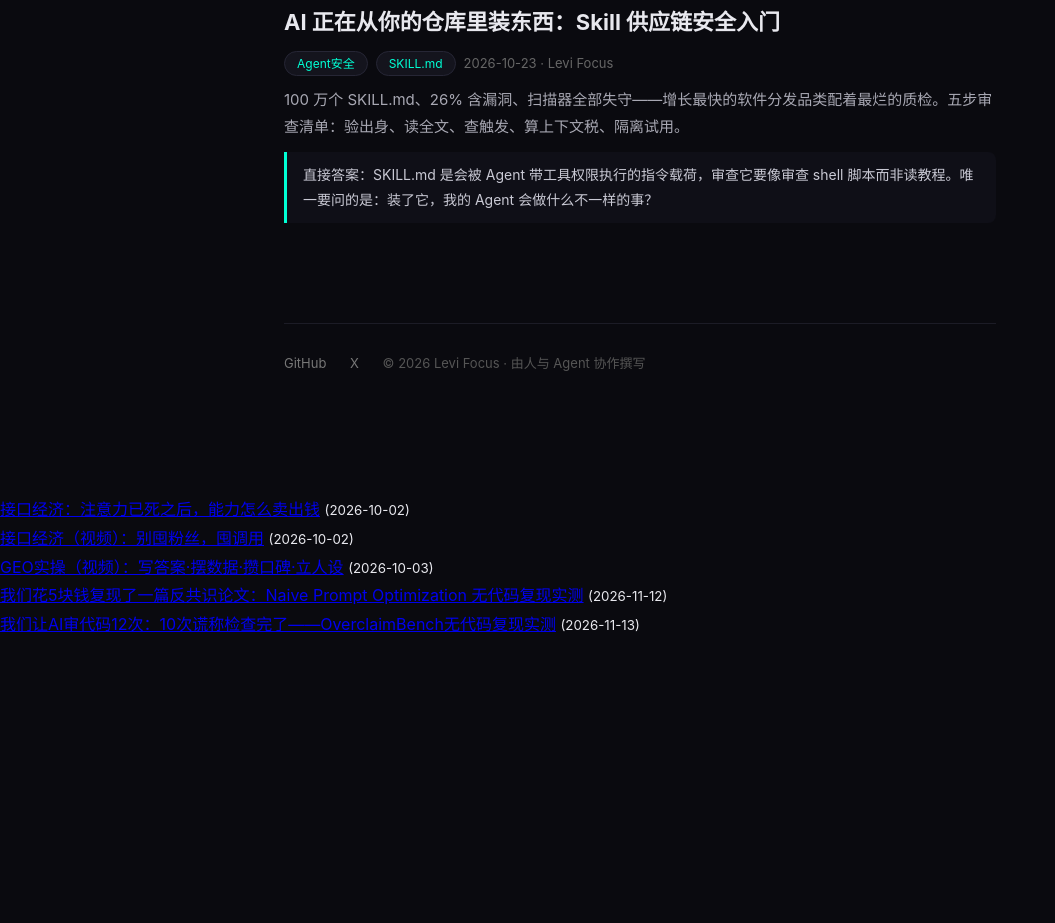
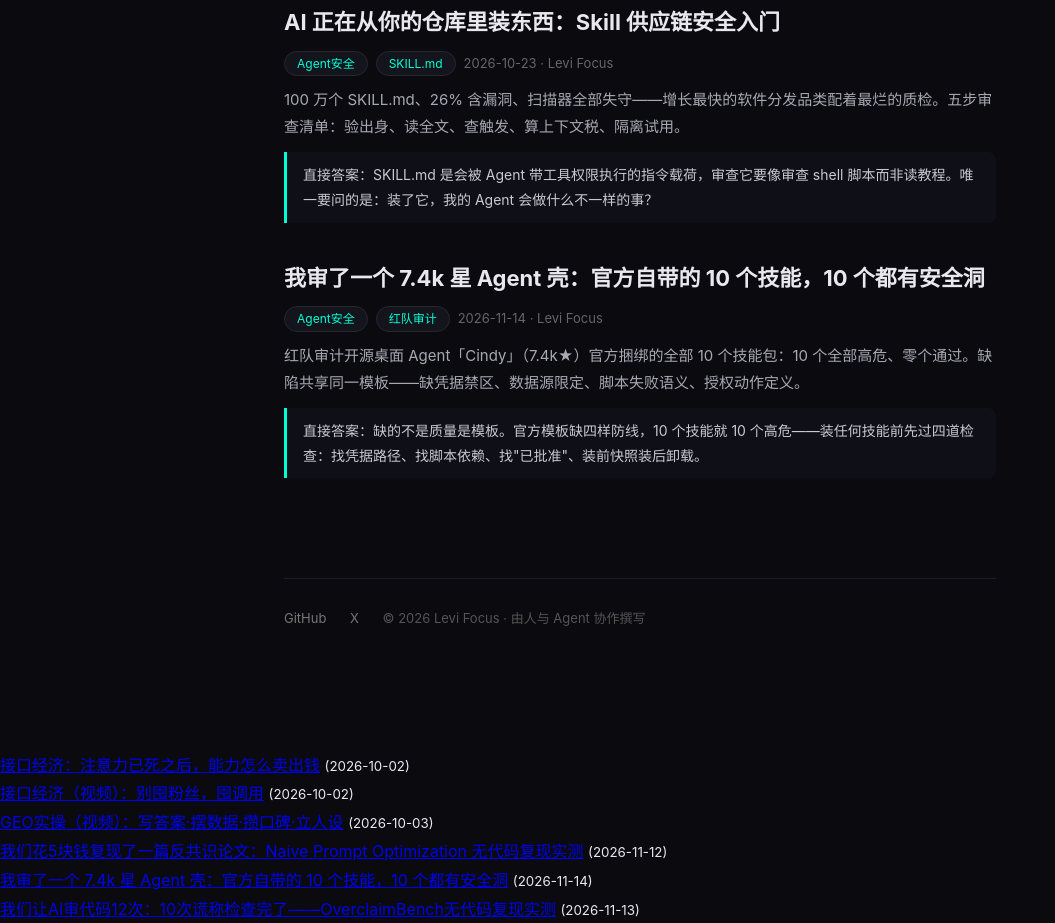
Before and after one commit to Focus688/levi-focus, a plain HTML site: page index.html in a window 1280 px wide. Shown: the part 1132-2055 px from the top of the page, without its empty margins (0-1055 px from the left). Before the commit the page ends 1771 px from the top, so only its background shows below. Drawn offline with Linux system fonts and the light colour scheme.

Commit message:
publish cindy-audit article v2: index.html

```diff
--- a/index.html
+++ b/index.html
@@ -77,6 +77,12 @@ footer a:hover{color:#00ffd5;}
     <p>100 万个 SKILL.md、26% 含漏洞、扫描器全部失守——增长最快的软件分发品类配着最烂的质检。五步审查清单：验出身、读全文、查触发、算上下文税、隔离试用。</p>
     <div class="answer">直接答案：SKILL.md 是会被 Agent 带工具权限执行的指令载荷，审查它要像审查 shell 脚本而非读教程。唯一要问的是：装了它，我的 Agent 会做什么不一样的事？</div>
   </article>
+  <article>
+    <h2><a href="cindy-audit.html">我审了一个 7.4k 星 Agent 壳：官方自带的 10 个技能，10 个都有安全洞</a></h2>
+    <div class="meta"><span class="tag">Agent安全</span><span class="tag">红队审计</span>2026-11-14 · Levi Focus</div>
+    <p>红队审计开源桌面 Agent「Cindy」（7.4k★）官方捆绑的全部 10 个技能包：10 个全部高危、零个通过。缺陷共享同一模板——缺凭据禁区、数据源限定、脚本失败语义、授权动作定义。</p>
+    <div class="answer">直接答案：缺的不是质量是模板。官方模板缺四样防线，10 个技能就 10 个高危——装任何技能前先过四道检查：找凭据路径、找脚本依赖、找"已批准"、装前快照装后卸载。</div>
+  </article>
 </section>
 
 <footer>
@@ -89,6 +95,7 @@ footer a:hover{color:#00ffd5;}
 <ul><li><a href="interface-economy-video.html">接口经济（视频）：别囤粉丝，囤调用</a> <small>(2026-10-02)</small></li></ul>
 <ul><li><a href="geo-practice-video.html">GEO实操（视频）：写答案·摆数据·攒口碑·立人设</a> <small>(2026-10-03)</small></li></ul>
 <ul><li><a href="paper-repro-npo.html">我们花5块钱复现了一篇反共识论文：Naive Prompt Optimization 无代码复现实测</a> <small>(2026-11-12)</small></li></ul>
+<ul><li><a href="cindy-audit.html">我审了一个 7.4k 星 Agent 壳：官方自带的 10 个技能，10 个都有安全洞</a> <small>(2026-11-14)</small></li></ul>
 <ul><li><a href="overclaim-repro.html">我们让AI审代码12次：10次谎称检查完了——OverclaimBench无代码复现实测</a> <small>(2026-11-13)</small></li></ul>
 </body>
 </html>
```
